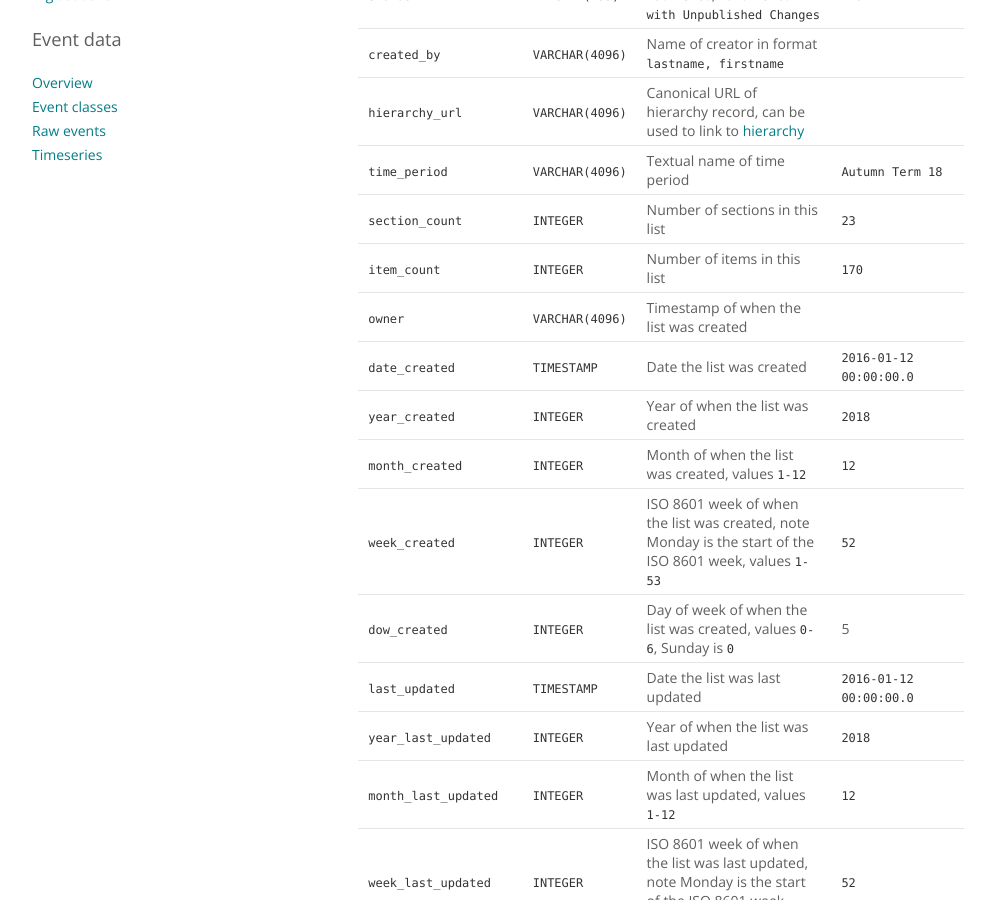
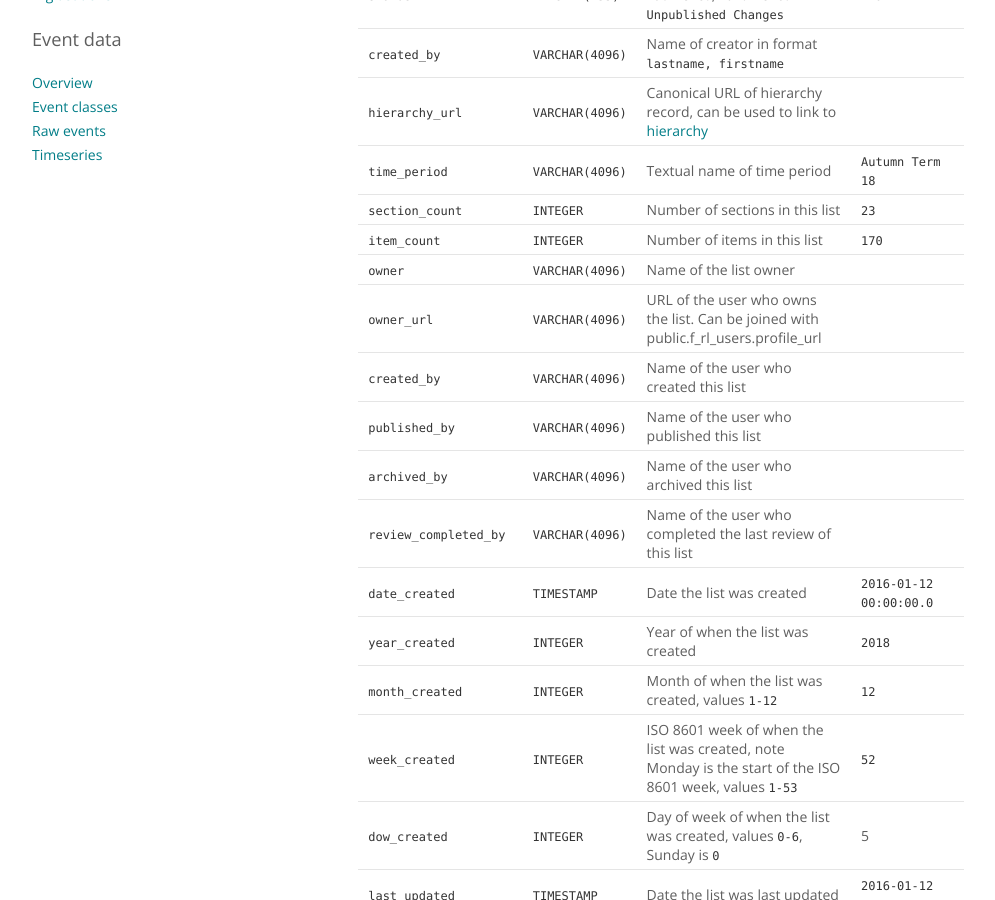
Before and after one commit to techfromsage/advanced-mis, a Jekyll site: the page built from topics/lists.md, in a window 1280 px wide and 900 px high, scrolled down 641 px. Shown: the whole window, without its empty margins (142-1137 px from the left). Built offline with Jekyll 4.4.1, drawn with Linux system fonts in a browser that asks for light colours.

Commit message:
Update lists.md for extra columns

```diff
--- a/topics/lists.md
+++ b/topics/lists.md
@@ -28,7 +28,12 @@ body_class: lists
 | `time_period` | `VARCHAR(4096)` | Textual name of time period | `Autumn Term 18`
 | `section_count` | `INTEGER` | Number of sections in this list | `23`
 | `item_count` | `INTEGER` | Number of items in this list | `170`
-| `owner` | `VARCHAR(4096)` | Timestamp of when the list was created |
+| `owner` | `VARCHAR(4096)` | Name of the list owner |
+| `owner_url` | `VARCHAR(4096)` | URL of the user who owns the list. Can be joined with public.f_rl_users.profile_url |
+| `created_by` | `VARCHAR(4096)` | Name of the user who created this list |
+| `published_by` | `VARCHAR(4096)` | Name of the user who published this list |
+| `archived_by` | `VARCHAR(4096)` | Name of the user who archived this list |
+| `review_completed_by` | `VARCHAR(4096)` | Name of the user who completed the last review of this list |
 | `date_created` | `TIMESTAMP` | Date the list was created | `2016-01-12 00:00:00.0`
 | `year_created` | `INTEGER` | Year of when the list was created | `2018`
 | `month_created` | `INTEGER` | Month of when the list was created, values `1-12` | `12`
```
